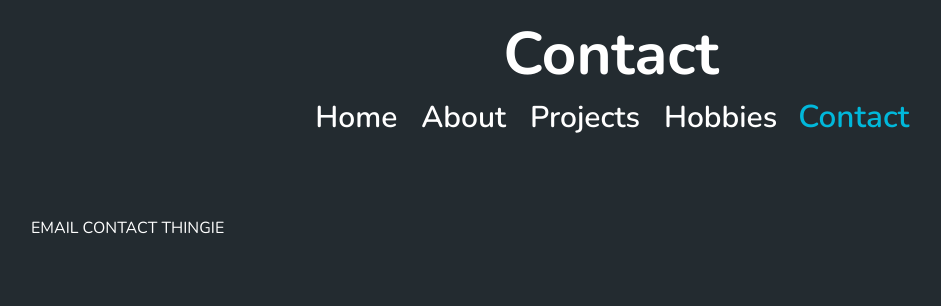
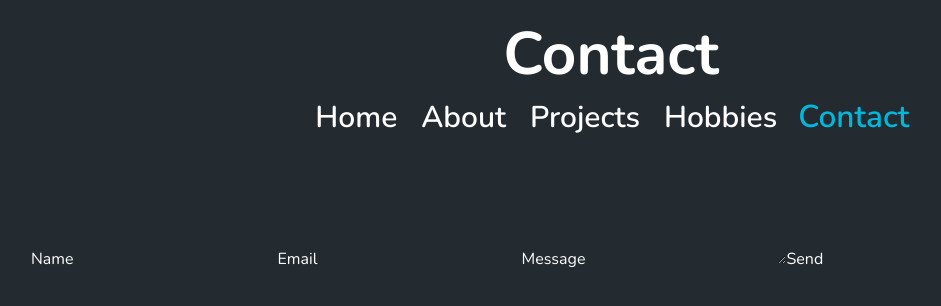
Before and after one commit to smithy773/portfolio-XP, a React (Vite) app: page /contact in a window 1280 px wide. Shown: the top 306 px of the page, without its empty margins (29-970 px from the left). Built offline with nearby package versions, Linux system fonts and the light colour scheme.

Commit message:
Add working contact form with EmailJS

```diff
--- a/package.json
+++ b/package.json
@@ -10,6 +10,7 @@
     "preview": "vite preview"
   },
   "dependencies": {
+    "@emailjs/browser": "^4.4.1",
     "@react-three/drei": "^10.1.2",
     "@react-three/fiber": "^9.1.2",
     "@tailwindcss/vite": "^4.1.8",
--- a/src/components/Pages/About/About.tsx
+++ b/src/components/Pages/About/About.tsx
@@ -1,5 +1,4 @@
 import type { PageProps } from "../../..";
-import ParagraphBackgr from "../../ParagraphBackgr/ParagraphBackgr";
 import PageCont from "../PageCont/PageCont";
 
 export default function About({
@@ -17,28 +16,28 @@ export default function About({
           <h1 className="xl:text-5xl text-4xl font-bold text-cyan-500 mb-2">
             Hey, nice to meet you!
           </h1>
-          <ParagraphBackgr>
+          <p className="backgr-p">
             My name's Viktor Kolev. I'm 21 years old {"(turning 22 in July)"}{" "}
             and I'm from Aytos, Bulgaria, although I'm living in Sofia. My goal
             is to become a Front-End Developer, have fun while doing so, paint
             landscapes, listen to good music, eat tasty food, love and be loved.
-          </ParagraphBackgr>
+          </p>
         </div>
         <div>
           {/* Heading + paragraph below it */}
           <h1 className="xl:text-5xl text-4xl font-bold text-cyan-500 mb-2">
             Is that all?
           </h1>
-          <ParagraphBackgr>
+          <p className="backgr-p">
             Well, no - not really. If you buy me a coffee{" "}
             {"(or a beer if you're brave enough)"} I'll probably talk your ear
             off. A summarized version of what you might hear is in the whole
             website but here you can find an interesting piece of my story.
-          </ParagraphBackgr>
+          </p>
         </div>
       </section>
       <section>
-        <ParagraphBackgr>
+        <p className="backgr-p">
           {/* baby viktor image */}
           Why Front-End Development? Pretty much my whole life has been spent
           drawing, playing video games, watching TV Shows and having fun with
@@ -46,24 +45,24 @@ export default function About({
           one! I'm comfortable using pretty much everything a typical PC has to
           offer, so I know what users might want in their apps / websites {":)"}
           .
-        </ParagraphBackgr>
+        </p>
       </section>
       <section>
-        <ParagraphBackgr>
+        <p className="backgr-p">
           Knowing this, my family tried pushing me into IT studies from a young
           age, however I never tried anything IT related until I decided to drop
           out of Journalism at Sofia University. Having done so, I set my sights
           on Front-End Development as a start, but ended up falling in love with
           it in the process of learning.
-        </ParagraphBackgr>
+        </p>
         {/* me in 2022-2023 */}
       </section>
       <section>
         {/* me now */}
-        <ParagraphBackgr>
+        <p className="backgr-p">
           I saved up for year, got into Telerik Academy's Alpha JavaScript
           course, finished it and here I am now!
-        </ParagraphBackgr>
+        </p>
       </section>
     </PageCont>
   );
--- a/src/components/Pages/Contact/Contact.tsx
+++ b/src/components/Pages/Contact/Contact.tsx
@@ -1,5 +1,6 @@
 import type { PageProps } from "../../..";
 import PageCont from "../PageCont/PageCont";
+import ContactForm from "./ContactForm";
 
 export default function Contact({
   setTitle,
@@ -10,7 +11,7 @@ export default function Contact({
 
   return (
     <PageCont>
-      <h1>EMAIL CONTACT THINGIE</h1>
+      <ContactForm />
     </PageCont>
   );
 }
--- /dev/null
+++ b/src/components/Pages/Contact/ContactForm.tsx
@@ -0,0 +1,45 @@
+import { useRef } from "react";
+import emailjs from "@emailjs/browser";
+
+export default function ContactForm() {
+  // @ts-ignore
+  const form = useRef<HTMLFormElement>();
+
+  const sendEmail = (e: React.SyntheticEvent) => {
+    e.preventDefault();
+
+    let templateParams = {
+      // @ts-ignore
+      name: form.current.querySelector("#name").value,
+      // @ts-ignore
+      email: form.current.querySelector("#email").value,
+      // @ts-ignore
+      message: form.current.querySelector("#message").value,
+    };
+
+    emailjs
+      .send("service_g2e1bkt", "template_g5lkrax", templateParams, {
+        publicKey: "7Hmud7QnYWYG4CcBD",
+      })
+      .then(
+        () => {
+          console.log("SUCCESS!");
+        },
+        (error) => {
+          console.log("FAILED...", error.text);
+        }
+      );
+  };
+
+  return (
+    <form ref={form} onSubmit={sendEmail}>
+      <label>Name</label>
+      <input type="text" id="name" name="user_name" />
+      <label>Email</label>
+      <input type="email" name="user_email" id="email" />
+      <label>Message</label>
+      <textarea name="message" id="message" />
+      <input type="submit" value="Send" />
+    </form>
+  );
+}
--- a/src/components/Pages/Hobbies/Hobbies.tsx
+++ b/src/components/Pages/Hobbies/Hobbies.tsx
@@ -1,6 +1,5 @@
 import type { PageProps } from "../../..";
 import MediumHeading from "../../Heading/MediumHeading";
-import ParagraphBackgr from "../../ParagraphBackgr/ParagraphBackgr";
 import PageCont from "../PageCont/PageCont";
 
 export default function Hobbies({
@@ -23,34 +22,34 @@ export default function Hobbies({
       </MediumHeading>
       <section className="flex flex-col gap-10 mt-5">
         <section>
-          <ParagraphBackgr>
+          <p className="backgr-p">
             I LOVE music - especially rock music. Top artists would be Queens of
             the Stone Age, DOWN, The Smashing Pumpkins, Led Zeppelin and Black
             Sabbath.
-          </ParagraphBackgr>
+          </p>
           {/* concert collage or click image to open a carousel */}
         </section>
         <section>
           {/* paintings collage or click image to open a carousel */}
-          <ParagraphBackgr>
+          <p className="backgr-p">
             I've mentioned drawing and painting - here it is! While I'm not a
             great artist, I still love painting my silly landscapes, even if
             they are not all that good. I'm proud of them and that will show in
             a future project I'm working on {";)"}
-          </ParagraphBackgr>
+          </p>
         </section>
         <section>
-          <ParagraphBackgr>
+          <p className="backgr-p">
             In my opinion, the best place a person can be is the woods. Or in
             the rolling plains. Or the sea, mountains - ok, to put it simply,
             just walk until you can't see the city or any city for that matter.
             That's where a person ought to be.
-          </ParagraphBackgr>
+          </p>
           {/* outdoors collage or click image to open a carousel */}
         </section>
         <section>
           {/* games collage or click image to open a carousel */}
-          <ParagraphBackgr>
+          <p className="backgr-p">
             I also mentioned games... No other way to go about it - I'm a geek
             and I love Magic: The Gathering, Warhammer 40,000, Settlers of Catan
             and other boardgames. As for video games, I've played them since I
@@ -58,7 +57,7 @@ export default function Hobbies({
             I take. My favorites are Resident Evil, Singularity, Team Fortress
             2, Firewatch, Cyberpunk 2077 and many, many more that will take too
             much space to list through.
-          </ParagraphBackgr>
+          </p>
         </section>
       </section>
     </PageCont>
--- a/src/components/ParagraphBackgr/ParagraphBackgr.tsx
+++ /dev/null
@@ -1,7 +0,0 @@
-export default function ParagraphBackgr(props: any) {
-  return (
-    <p className={`bg-lightgray px-3 py-1.5 rounded-md ${props.className}`}>
-      {props.children}
-    </p>
-  );
-}
--- a/src/index.css
+++ b/src/index.css
@@ -1,5 +1,10 @@
 @import "tailwindcss";
 
+.backgr-p {
+  background-color: #252e33;
+  padding: 0.375rem 0.75rem;
+  border-radius: 0.375rem;
+}
 @theme {
   --color-gray: #232b30;
   --color-lightgray: #252e33;
```
Also changed, not shown: 1 other file (tests, documents, lock files or other folders).
